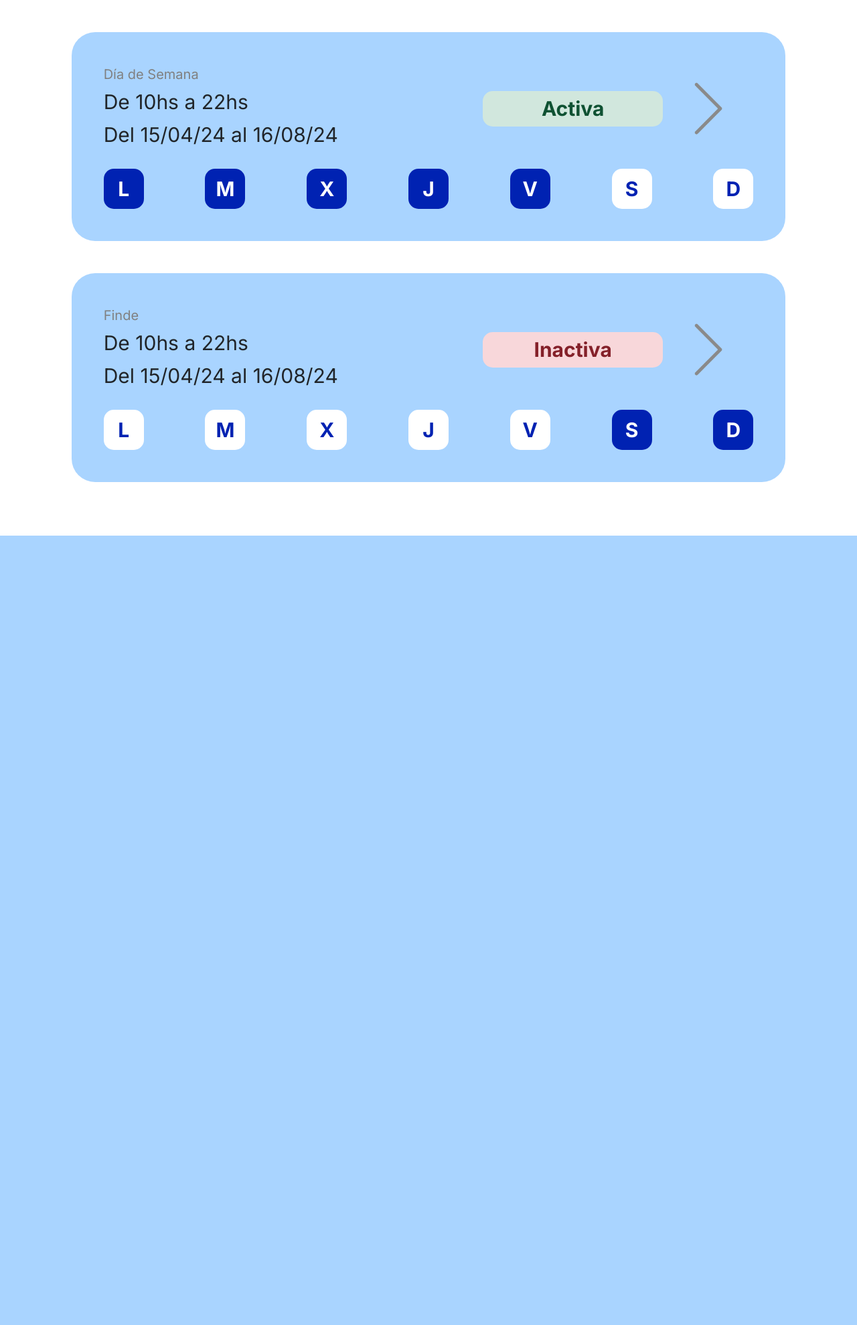
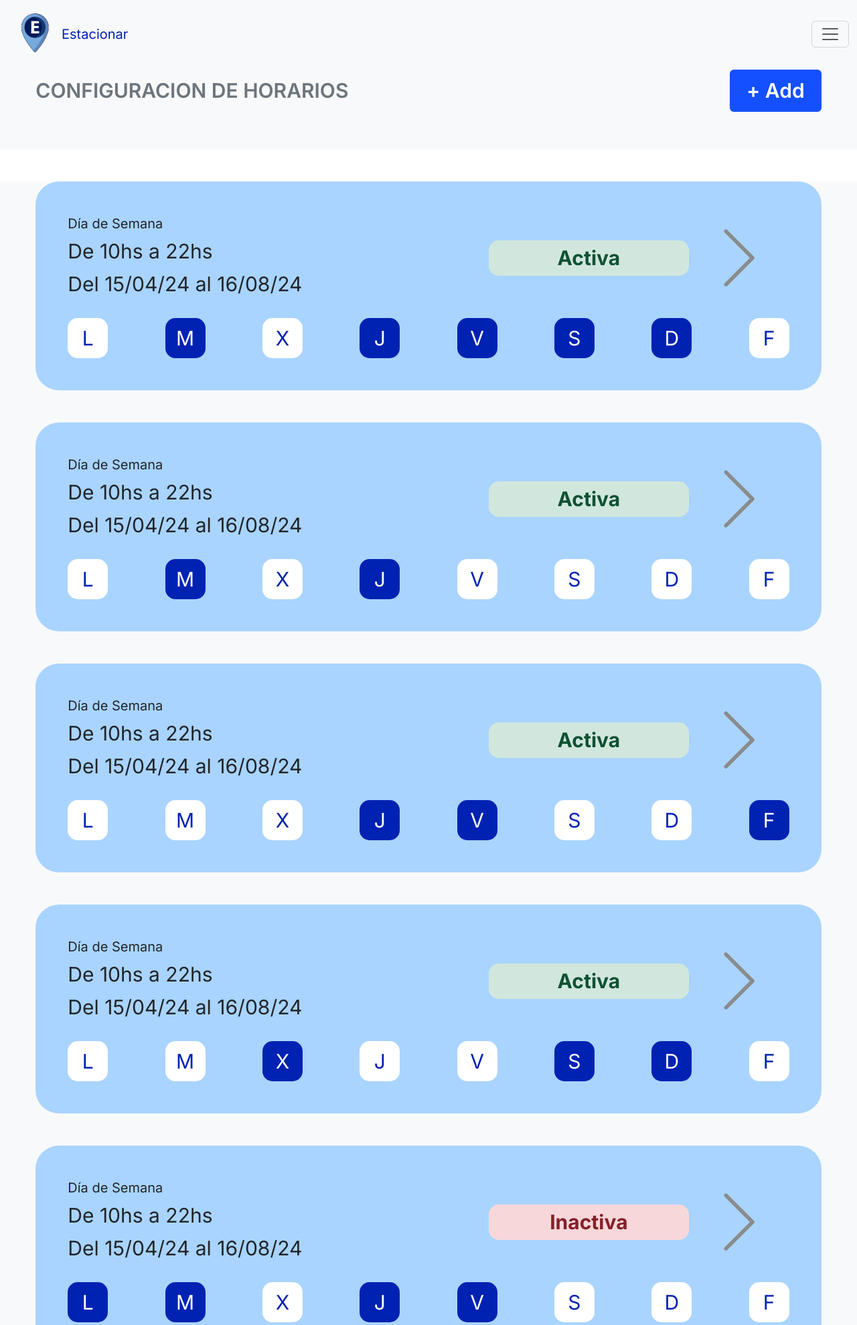
Before and after one commit to Mbianchi14/estacionar-isei-2024, a PHP site: page /horarios.php in a window 1280 px wide. Shown: the top 1979 px of the page at 67% size. Before the commit the page ends 800 px from the top, so only its background shows below. Run offline with PHP 8.4, Linux system fonts and the light colour scheme.

Commit message:
Commit 2409242220

```diff
--- a/horarios.php
+++ b/horarios.php
@@ -1,73 +1,201 @@
 <link href="https://cdn.jsdelivr.net/npm/bootstrap@5.0.2/dist/css/bootstrap.min.css" rel="stylesheet" integrity="sha384-EVSTQN3/azprG1Anm3QDgpJLIm9Nao0Yz1ztcQTwFspd3yD65VohhpuuCOmLASjC" crossorigin="anonymous">
+<link rel="stylesheet" href="./CSS/nav.css">
+<link rel="stylesheet" href="./assets/css/bootstrap.css">
 <link rel="stylesheet" href="./assets/css/main.css">
 
+<script src="./assets/js/bootstrap.bundle.min.js"></script>
+<?php
+for ($i = 0; $i < 10; $i++) { # code...
+    $franjas[$i]['estado'] = rand(0, 1);
+    $franjas[$i]['L'] = rand(0, 1);
+    $franjas[$i]['M'] = rand(0, 1);
+    $franjas[$i]['X'] = rand(0, 1);
+    $franjas[$i]['J'] = rand(0, 1);
+    $franjas[$i]['V'] = rand(0, 1);
+    $franjas[$i]['S'] = rand(0, 1);
+    $franjas[$i]['D'] = rand(0, 1);
+    $franjas[$i]['F'] = rand(0, 1);
+}
+?>
+<nav class="navbar bg-body-tertiary fixed-top">
+    <div class="container-fluid">
+        <a class="navbar-brand d-flex align-items-center bold text-azul-900" href="#">
+            <img src="assets/img/logo-estacionar-rem-bg.png" alt="Logo" width="80" class="d-inline-block align-text-top">
+            Estacionar
+        </a>
+        <button class="navbar-toggler" type="button" data-bs-toggle="offcanvas" data-bs-target="#offcanvasNavbar" aria-controls="offcanvasNavbar" aria-label="Toggle navigation">
+            <span class="navbar-toggler-icon"></span>
+        </button>
+    </div>
+    <div class="offcanvas offcanvas-end" tabindex="-1" id="offcanvasNavbar" aria-labelledby="offcanvasNavbarLabel">
+        <div class="offcanvas-header">
+            <h5 class="offcanvas-title" id="offcanvasNavbarLabel">Estacionar</h5>
+            <button type="button" class="btn-close" data-bs-dismiss="offcanvas" aria-label="Close"></button>
+        </div>
+        <div class="offcanvas-body">
+            <h4 class="bold">Gestionar cochera</h4>
+            <ul class="navbar-nav justify-content-end flex-grow-1 pe-3">
+                <li class="nav-item dropdown">
+                    <a class="nav-link dropdown-toggle" href="#" role="button" data-bs-toggle="dropdown" aria-expanded="false">
+                        <img src="./assets/img/user.png" style="width: 50px;">
+                        Mis datos
+                    </a>
+                    <ul class="dropdown-menu">
+                        <li><a class="dropdown-item" href="#">Perfil</a></li>
+                        <li><a class="dropdown-item" href="#">Vehiculos</a></li>
+                        <li><a class="dropdown-item" href="#">Locaciones</a></li>
+                    </ul>
+                </li>
+                <li class="nav-item dropdown">
+                    <a class="nav-link dropdown-toggle" href="#" role="button" data-bs-toggle="dropdown" aria-expanded="false">
+                        <img src="./assets/img/user.png" style="width: 50px;">
+                        Horarios
+                    </a>
+                    <ul class="dropdown-menu">
+                        <li><a class="dropdown-item" href="#">Franja 1</a></li>
+                        <li><a class="dropdown-item" href="#">Franja 2</a></li>
+                        <li><a class="dropdown-item" href="#">Franja 3</a></li>
+                    </ul>
+                </li>
+                <li class="nav-item dropdown">
+                    <a class="nav-link dropdown-toggle" href="#" role="button" data-bs-toggle="dropdown" aria-expanded="false">
+                        <img src="./assets/img/user.png" style="width: 50px;">
+                        Tarifas
+                    </a>
+                    <ul class="dropdown-menu">
+                        <li><a class="dropdown-item" href="#">Tarifa 1</a></li>
+                        <li><a class="dropdown-item" href="#">Tarifa 2</a></li>
+                        <li><a class="dropdown-item" href="#">Tarifa 3</a></li>
+                    </ul>
+                </li>
+                <li class="nav-item dropdown">
+                    <a class="nav-link dropdown-toggle" href="#" role="button" data-bs-toggle="dropdown" aria-expanded="false">
+                        <img src="./assets/img/user.png" style="width: 50px;">
+                        Promociones
+                    </a>
+                    <ul class="dropdown-menu">
+                        <li><a class="dropdown-item" href="#">Promociones 1</a></li>
+                        <li><a class="dropdown-item" href="#">Promociones 2</a></li>
+                        <li><a class="dropdown-item" href="#">Promociones 3</a></li>
+                    </ul>
+                </li>
+                <li class="nav-item dropdown">
+                    <a class="nav-link dropdown-toggle" href="#" role="button" data-bs-toggle="dropdown" aria-expanded="false">
+                        <img src="./assets/img/user.png" style="width: 50px;">
+                        Gestionar usuarios
+                    </a>
+                    <ul class="dropdown-menu">
+                        <li><a class="dropdown-item" href="#">Usuario 1</a></li>
+                        <li><a class="dropdown-item" href="#">Usuario 2</a></li>
+                        <li><a class="dropdown-item" href="#">Usuario 3</a></li>
+                        <li><a class="dropdown-item" href="#">Añadir usuario</a></li>
+                    </ul>
+                </li>
+                <li class="nav-item dropdown">
+                    <a class="nav-link dropdown-toggle" href="#" role="button" data-bs-toggle="dropdown" aria-expanded="false">
+                        <img src="./assets/img/user.png" style="width: 50px;">
+                        Gestionar disponibilidad
+                    </a>
+                    <ul class="dropdown-menu">
+                        <li><a class="dropdown-item" href="#">Disponibilidad 1</a></li>
+                        <li><a class="dropdown-item" href="#">Disponibilidad 2</a></li>
+                        <li><a class="dropdown-item" href="#">Disponibilidad 3</a></li>
+                    </ul>
+                </li>
+                <li class="dotted-line"></li>
+                <li class="nav-item"><a class="nav-link" href='#'>
+                        <a><img src="./assets/img/user.png" style="width: 50px;">Estacionar Ahora!</a>
+                </li>
+                <li class="nav-item dropdown">
+                    <a class="nav-link dropdown-toggle" href="#" role="button" data-bs-toggle="dropdown" aria-expanded="false">
+                        <img src="./assets/img/user.png" style="width: 50px;">
+                        Estacionamiento mensual
+                    </a>
+                    <ul class="dropdown-menu">
+                        <li><a class="dropdown-item" href="#">Opcion 1</a></li>
+                        <li><a class="dropdown-item" href="#">Opcion 2</a></li>
+                        <li><a class="dropdown-item" href="#">Opcion 3</a></li>
+                    </ul>
+                </li>
+                <li class="nav-item dropdown">
+                    <a class="nav-link dropdown-toggle" href="#" role="button" data-bs-toggle="dropdown" aria-expanded="false">
+                        <img src="./assets/img/user.png" style="width: 50px;">
+                        Mi perfil
+                    </a>
+                    <ul class="dropdown-menu">
+                        <li><a class="dropdown-item" href="#">Editar</a></li>
+                        <li><a class="dropdown-item" href="#">Ver</a></li>
+                        <li><a class="dropdown-item" href="#">Dar de baja</a></li>
+                    </ul>
+                </li>
+                <li class="nav-item dropdown">
+                    <a class="nav-link dropdown-toggle" href="#" role="button" data-bs-toggle="dropdown" aria-expanded="false">
+                        <img src="./assets/img/user.png" style="width: 50px;">
+                        Acerca de
+                    </a>
+                    <ul class="dropdown-menu">
+                        <li><a class="dropdown-item" href="#">Funcionamiento App</a></li>
+                        <li><a class="dropdown-item" href="#">Nosotros</a></li>
+                        <li><a class="dropdown-item" href="#">Iniciativa</a></li>
+                    </ul>
+                </li>
+                <li class="nav-item"><a class="nav-link" href='#'>
+                        <a href="#" class="text-decoration-none d-flex justify-content-center">Cerrar sesion</a>
+                </li>
+            </ul>
+        </div>
+    </div>
+</nav>
+<div class="d-flex justify-content-center pt-5 bg-body-tertiary sticky-top">
+    <div class="navbar col-11 d-flex">
+        <div class="d-flex justify-content-center col-12 py-5">
+            <div class="col-12 d-flex justify-content-between align-items-center text-secondary">
+                <div style="font-size:30px;font-weight:600;">CONFIGURACION DE HORARIOS</div>
+                <button class="btn py-2 px-4 bg-azul-500 text-white" style="font-size:30px; font-weight: 600;">
+                    + Add
+                </button>
+            </div>
+        </div>
+    </div>
+</div>
+
+
+<div class="bg-body-tertiary col-12">
+    <?php
+
+
+    foreach ($franjas as $i => $franja) {
+        # code...
+    ?>
+
+        <div class="bg-body-tertiary col-12">
             <div class="d-flex justify-content-center  mt-5">
-    <div class="bg-azul-200 p-5 radio-lg col-10">
+                <div class="bg-azul-200 p-5 radio-lg col-11">
                     <div class="col-12 d-flex justify-content-left ">
                         <div class="col-7">
-                <span style="font-size:20px;color:gray;">Día de Semana</span>
+                            <span style="font-size:20px;">Día de Semana</span>
                             <p style="font-size:30px;" class="my-1">De 10hs a 22hs</p>
                             <p style="font-size:30px;" class="my-1">Del 15/04/24 al 16/08/24</p>
                         </div>
                         <div class="d-flex justify-content-between align-items-center col-5">
-                <div class="col-8 alert-success radio-small d-flex justify-content-center p-1" style="font-size:30px;font-weight: bold;">Activa</div>
+                            <div class="col-8 radio-small d-flex justify-content-center p-1 <?= $franja['estado'] == 1 ? 'alert-success' : 'alert-danger'; ?>" style="font-size:30px;font-weight: bold;"><?= $franja['estado'] == 1 ? 'Activa' : 'Inactiva'; ?></div>
                             <img class="col-4 d-flex justify-content-center" src="./assets/img/flechitaGris.png" alt=">">
                         </div>
                     </div>
                     <div class="col-12 d-flex justify-content-between pt-4">
-            <div class="d-flex justify-content-center align-items-center radio-small bg-azul-900 p-1" style="font-size:30px;font-weight: bold;color:white;width:2em;height:2em;">L</div>
-            <div class="d-flex justify-content-center align-items-center radio-small bg-azul-900 p-1" style="font-size:30px;font-weight: bold;color:white;width:2em;height:2em;">M</div>
-            <div class="d-flex justify-content-center align-items-center radio-small bg-azul-900 p-1" style="font-size:30px;font-weight: bold;color:white;width:2em;height:2em;">X</div>
-            <div class="d-flex justify-content-center align-items-center radio-small bg-azul-900 p-1" style="font-size:30px;font-weight: bold;color:white;width:2em;height:2em;">J</div>
-            <div class="d-flex justify-content-center align-items-center radio-small bg-azul-900 p-1" style="font-size:30px;font-weight: bold;color:white;width:2em;height:2em;">V</div>
-            <div class="d-flex justify-content-center align-items-center radio-small text-azul-900 p-1 bg-white" style="font-size:30px;font-weight: bold;width:2em;height:2em;">S</div>
-            <div class="d-flex justify-content-center align-items-center radio-small text-azul-900 p-1 bg-white" style="font-size:30px;font-weight: bold;width:2em;height:2em;">D</div>
-        </div>
-    </div>
-    <!-- <div class="d-flex justify-content-left bg-azul-200 p-5 radio-lg col-10">
-        <div class="pl-2 col-7">
-            <span style="font-size:20px;color:gray;">Día de Semana</span>
-            <p style="font-size:30px;" class="my-1">De 10hs a 22hs</p>
-            <p style="font-size:30px;" class="my-1">Del 15/04/24 al 16/08/24</p>
-            <p style="font-size:30px;font-weight: bold;" class="mt-1">20% de Descuento</p>
-            <div class="col-12 d-flex justify-content-between">
-                <div class="col d-flex justify-content-center bg-azul-900 p-1" style="font-size:30px;font-weight: bold;color:white;border-radius:100%;">L</div>
-                <div class="col d-flex justify-content-center bg-azul-900 p-1" style="font-size:30px;font-weight: bold;color:white;border-radius:100%;">M</div>
-                <div class="col d-flex justify-content-center bg-azul-900 p-1" style="font-size:30px;font-weight: bold;color:white;border-radius:100%;">X</div>
-                <div class="col d-flex justify-content-center bg-azul-900 p-1" style="font-size:30px;font-weight: bold;color:white;border-radius:100%;">J</div>
-                <div class="col d-flex justify-content-center bg-azul-900 p-1" style="font-size:30px;font-weight: bold;color:white;border-radius:100%;">V</div>
-                <div class="col d-flex justify-content-center text-azul-900 p-1 bg-white"  style="font-size:30px;font-weight: bold;border-radius:100%;">S</div>
-                <div class="col d-flex justify-content-center text-azul-900 p-1 bg-white"  style="font-size:30px;font-weight: bold;border-radius:100%;">D</div>
-            </div>
-        </div>
-        <div class="d-flex justify-content-between align-items-center col-5">
-            <div class="col-8 alert-success radio-small d-flex justify-content-center p-1" style="font-size:30px;font-weight: bold;">Activa</div>
-            <img class="col-4 d-flex justify-content-center" src="./assets/img/flechitaGris.png" alt=">">
-        </div>
-    </div> -->
-</div>
-
-<div class="d-flex justify-content-center mt-5">
-    <div class="bg-azul-200 p-5 radio-lg col-10">
-        <div class="col-12 d-flex justify-content-left ">
-            <div class="col-7">
-                <span style="font-size:20px;color:gray;">Finde</span>
-                <p style="font-size:30px;" class="my-1">De 10hs a 22hs</p>
-                <p style="font-size:30px;" class="my-1">Del 15/04/24 al 16/08/24</p>
-            </div>
-            <div class="d-flex justify-content-between align-items-center col-5">
-                <div class="col-8 alert-danger radio-small d-flex justify-content-center p-1" style="font-size:30px;font-weight: bold;">Inactiva</div>
-                <img class="col-4 d-flex justify-content-center" src="./assets/img/flechitaGris.png" alt=">">
-            </div>
-        </div>
-        <div class="col-12 d-flex justify-content-between pt-4">
-            <div class="d-flex justify-content-center align-items-center radio-small text-azul-900 p-1 bg-white" style="font-size:30px;font-weight: bold;width:2em;height:2em;">L</div>
-            <div class="d-flex justify-content-center align-items-center radio-small text-azul-900 p-1 bg-white" style="font-size:30px;font-weight: bold;width:2em;height:2em;">M</div>
-            <div class="d-flex justify-content-center align-items-center radio-small text-azul-900 p-1 bg-white" style="font-size:30px;font-weight: bold;width:2em;height:2em;">X</div>
-            <div class="d-flex justify-content-center align-items-center radio-small text-azul-900 p-1 bg-white" style="font-size:30px;font-weight: bold;width:2em;height:2em;">J</div>
-            <div class="d-flex justify-content-center align-items-center radio-small text-azul-900 p-1 bg-white" style="font-size:30px;font-weight: bold;width:2em;height:2em;">V</div>
-            <div class="d-flex justify-content-center align-items-center radio-small bg-azul-900 p-1" style="font-size:30px;font-weight: bold;color:white;width:2em;height:2em;">S</div>
-            <div class="d-flex justify-content-center align-items-center radio-small bg-azul-900 p-1" style="font-size:30px;font-weight: bold;color:white;width:2em;height:2em;">D</div>
+                        <div class="d-flex justify-content-center align-items-center radio-small p-1 font-weight-bold <?= $franja['L'] == 1 ? 'text-white bg-azul-900' : 'text-azul-900 bg-white'; ?>" style="font-size:30px;width:2em;height:2em;">L</div>
+                        <div class="d-flex justify-content-center align-items-center radio-small p-1 font-weight-bold <?= $franja['M'] == 1 ? 'text-white bg-azul-900' : 'text-azul-900 bg-white'; ?>" style="font-size:30px;width:2em;height:2em;">M</div>
+                        <div class="d-flex justify-content-center align-items-center radio-small p-1 font-weight-bold <?= $franja['X'] == 1 ? 'text-white bg-azul-900' : 'text-azul-900 bg-white'; ?>" style="font-size:30px;width:2em;height:2em;">X</div>
+                        <div class="d-flex justify-content-center align-items-center radio-small p-1 font-weight-bold <?= $franja['J'] == 1 ? 'text-white bg-azul-900' : 'text-azul-900 bg-white'; ?>" style="font-size:30px;width:2em;height:2em;">J</div>
+                        <div class="d-flex justify-content-center align-items-center radio-small p-1 font-weight-bold <?= $franja['V'] == 1 ? 'text-white bg-azul-900' : 'text-azul-900 bg-white'; ?>" style="font-size:30px;width:2em;height:2em;">V</div>
+                        <div class="d-flex justify-content-center align-items-center radio-small p-1 font-weight-bold <?= $franja['S'] == 1 ? 'text-white bg-azul-900' : 'text-azul-900 bg-white'; ?>" style="font-size:30px;width:2em;height:2em;">S</div>
+                        <div class="d-flex justify-content-center align-items-center radio-small p-1 font-weight-bold <?= $franja['D'] == 1 ? 'text-white bg-azul-900' : 'text-azul-900 bg-white'; ?>" style="font-size:30px;width:2em;height:2em;">D</div>
+                        <div class="d-flex justify-content-center align-items-center radio-small p-1 font-weight-bold <?= $franja['F'] == 1 ? 'text-white bg-azul-900' : 'text-azul-900 bg-white'; ?>" style="font-size:30px;width:2em;height:2em;">F</div>
                     </div>
                 </div>
             </div>
+        <?php
+    }
+
+        ?>
+        </div>
```
Also changed, not shown: assets/img/bell.svg (added), assets/img/chevron-right.svg (added), assets/img/hamburguesita.png (added), assets/img/lock (1).svg (added), assets/img/lock.svg (added), assets/img/logo-estacionar-rem-bg.png (added), assets/img/person.svg (added), assets/img/question-circle.svg (added), assets/img/star.svg (added), assets/img/user.png (added). Lines whose indentation alone changed are shown as unchanged.
